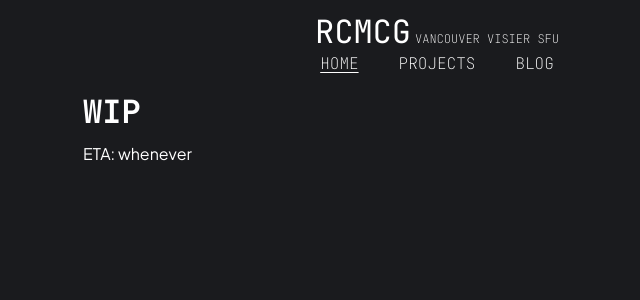
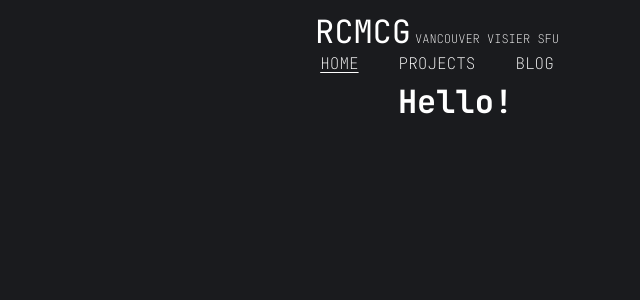
Before and after one commit to rcmcg/personal-website, a React (Vite) app in the folder rcmcg/: page / in a window 1280 px wide. Shown: the top 300 px of the page, without its empty margins (183-823 px from the left). Built offline with nearby package versions, Linux system fonts and the light colour scheme.

Commit message:
add Hello! with typewriter effect and blinking cursor

```diff
--- a/rcmcg/src/main.tsx
+++ b/rcmcg/src/main.tsx
@@ -4,6 +4,7 @@ import './index.css'
 import './components/header/header.css'
 import './components/article/article.css'
 import './components/terminal-window/terminal-window.css'
+import './pages/home.css'
 import Home from './pages/Home.tsx'
 import {BrowserRouter, Route, Routes} from "react-router";
 import BlogListing from "./pages/BlogListing.tsx";
--- a/rcmcg/src/pages/Home.tsx
+++ b/rcmcg/src/pages/Home.tsx
@@ -5,8 +5,7 @@ function Body() {
   return (
     <>
       <div className={"viewing-margin main"}>
-        <h2>WIP</h2>
-        <div>ETA: whenever</div>
+        <h2 className={"home-hello"}>Hello!</h2>
       </div>
     </>
   )
--- /dev/null
+++ b/rcmcg/src/pages/home.css
@@ -0,0 +1,27 @@
+.home-hello {
+    overflow: hidden;
+    border-right: solid white;
+    margin: 0 auto;
+    max-width: fit-content;
+    -webkit-animation:
+        typing 2s steps(40, end),
+        blink-caret .75s step-end infinite;
+}
+
+@media screen and (width > 600px) {
+    .home-hello {
+        -webkit-animation:
+            typing 5s steps(100, end),
+            blink-caret .75s step-end infinite;
+    }
+}
+
+@-webkit-keyframes typing {
+    from { width: 0 }
+    to { width: 100% }
+}
+
+@-webkit-keyframes blink-caret {
+    from, to { border-color: transparent }
+    50% { border-color: white; }
+}
```
